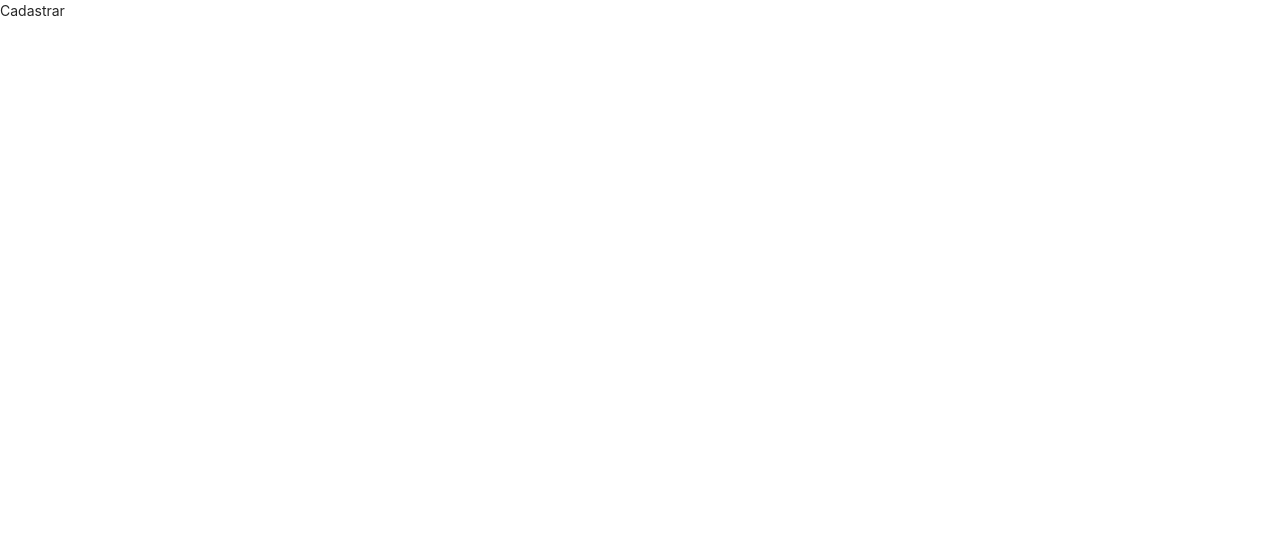
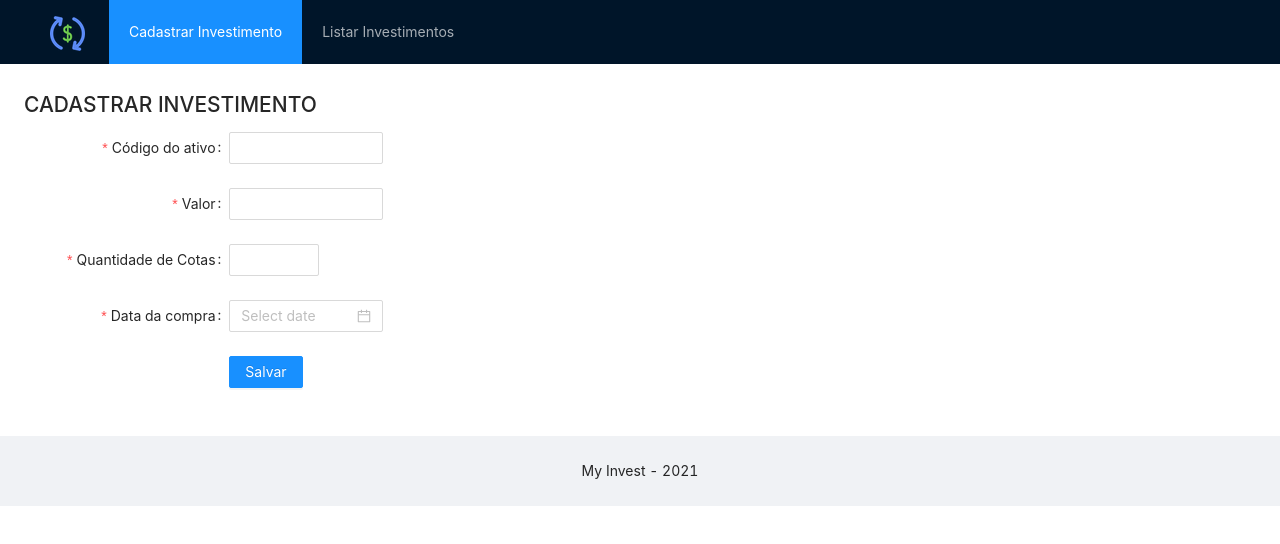
Before and after one commit to augustobellinaso/my-invest-fsw2, a React (Create React App) app in the folder frontend/: page /cadastrar-invesimento in a window 1280 px wide. Shown: the top 544 px of the page. Built offline with nearby package versions, Linux system fonts and the light colour scheme.

Commit message:
Criando o componente de cadastro de investimentos

```diff
--- a/frontend/src/pages/CadastrarInvestimento/index.js
+++ b/frontend/src/pages/CadastrarInvestimento/index.js
@@ -1,3 +1,126 @@
+import {
+  Form,
+  Button,
+  message,
+  DatePicker,
+  Layout,
+  Menu,
+  Input,
+  InputNumber,
+} from "antd";
+import { Link } from "react-router-dom";
+const { Header, Content, Footer } = Layout;
+
 export default function CadastrarInvestimento() {
-  return <p>Cadastrar</p>;
+  const layout = {
+    labelCol: {
+      span: 4,
+    },
+    wrapperCol: {
+      span: 3,
+    },
+  };
+
+  const tailLayout = {
+    wrapperCol: {
+      offset: 4,
+    },
+  };
+
+  const onFinish = (values) => {
+    message.success("Investimento salvo com sucesso!");
+  };
+
+  const onFinishFailed = (errorInfo) => {
+    message.danger("Investimento não foi salvo!");
+    console.log("Failed:", errorInfo);
+  };
+  return (
+    <div className="container">
+      <Layout className="layout">
+        <Header>
+          <div className="logo" />
+          <Menu theme="dark" mode="horizontal" defaultSelectedKeys={["1"]}>
+            <Menu.Item key="1">
+              <Link to="/cadastrar-investimento">Cadastrar Investimento</Link>
+            </Menu.Item>
+            <Menu.Item key="2">
+              <Link to="/listar-investimentos">Listar Investimentos</Link>
+            </Menu.Item>
+          </Menu>
+        </Header>
+        <Content style={{ padding: "0 50 px" }}>
+          <div className="site-layout-content">
+            <h2>CADASTRAR INVESTIMENTO</h2>
+            <Form
+              {...layout}
+              name="basic"
+              initialValues={{ remember: true }}
+              onFinish={onFinish}
+              onFinishFailed={onFinishFailed}
+            >
+              <Form.Item
+                label="Código do ativo"
+                name="codigoAtivo"
+                rules={[
+                  {
+                    required: true,
+                    message: "Insira o código do ativo!",
+                  },
+                ]}
+              >
+                <Input />
+              </Form.Item>
+
+              <Form.Item
+                label="Valor"
+                name="valor"
+                rules={[
+                  {
+                    required: true,
+                    message: "Insira o valor da cota!",
+                  },
+                ]}
+              >
+                <Input />
+              </Form.Item>
+
+              <Form.Item
+                label="Quantidade de Cotas"
+                name="quantidadeCotas"
+                rules={[
+                  {
+                    required: true,
+                    message: "Insira a quantidade de cotas!",
+                  },
+                ]}
+              >
+                <InputNumber />
+              </Form.Item>
+
+              <Form.Item
+                label="Data da compra"
+                name="dataCompra"
+                rules={[
+                  {
+                    required: true,
+                    message: "Insira a data da compra!",
+                  },
+                ]}
+              >
+                <DatePicker />
+              </Form.Item>
+
+              <Form.Item {...tailLayout}>
+                <Button type="primary" htmlType="submit">
+                  Salvar
+                </Button>
+              </Form.Item>
+            </Form>
+          </div>
+        </Content>
+        <Footer style={{ textAlign: "center" }}>My Invest - 2021</Footer>
+      </Layout>
+    </div>
+  );
 }
```
